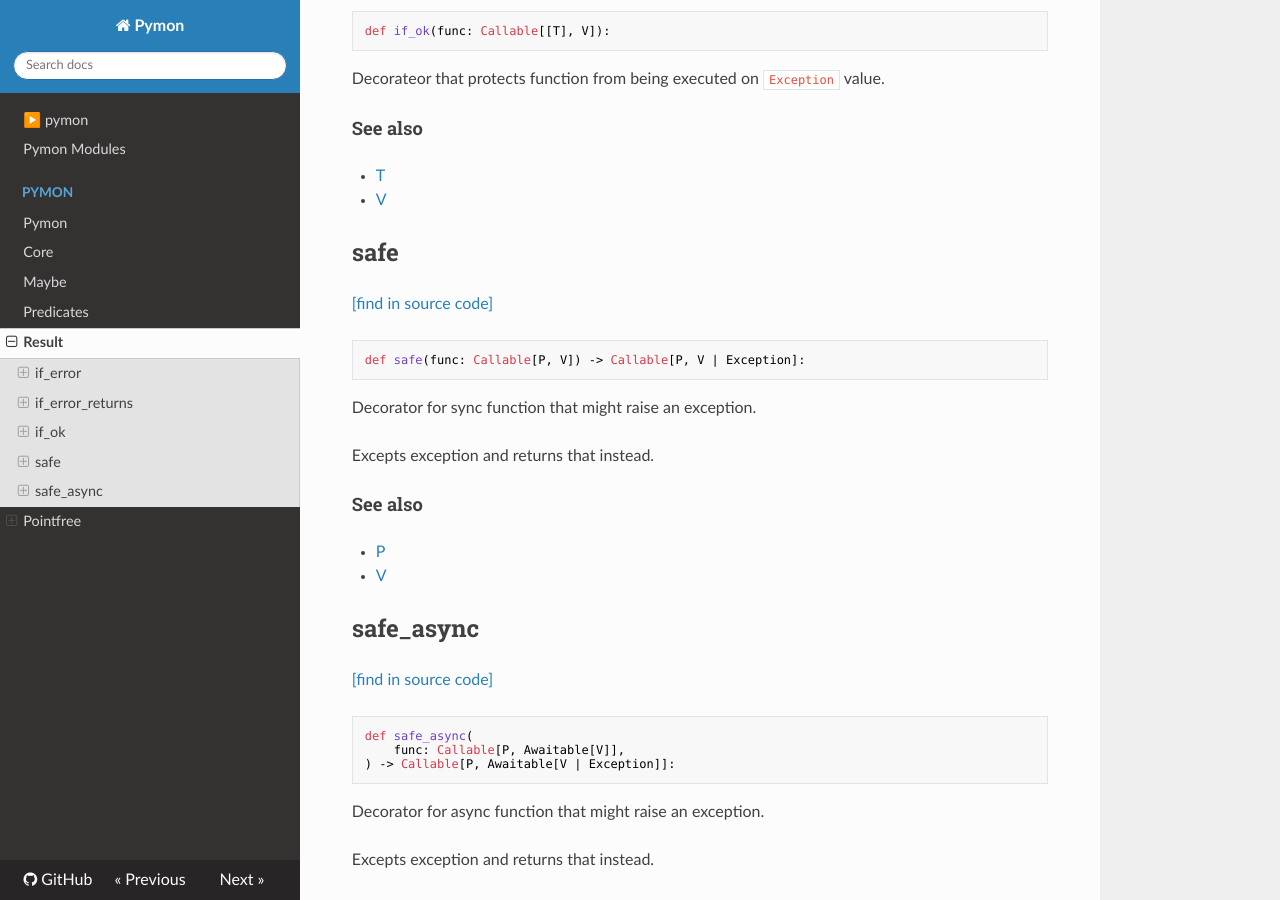
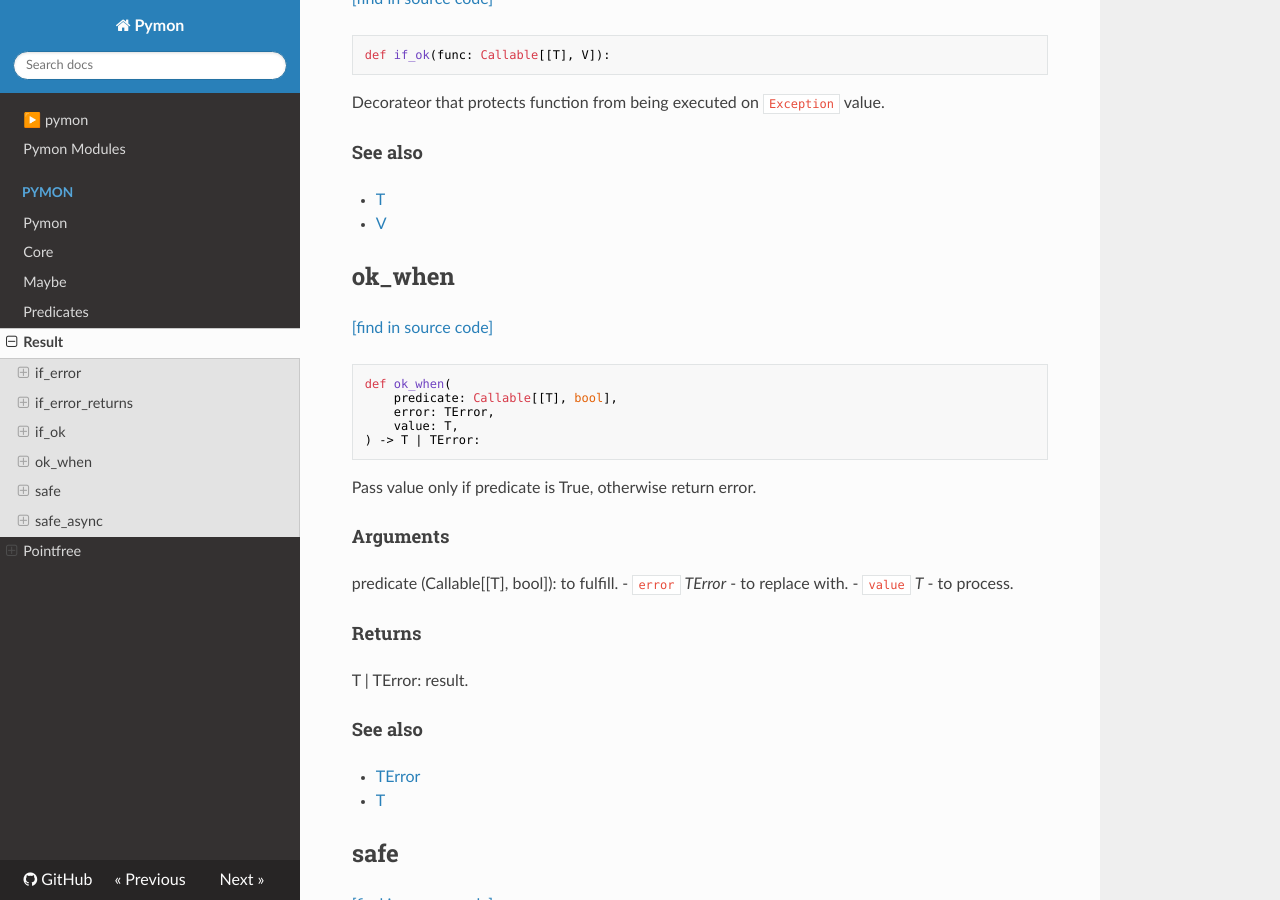
Before and after one commit to katunilya/fundom, an MkDocs documentation site: the page built from docs/pymon/result.md, in a window 1280 px wide and 900 px high, scrolled down 1370 px. Built offline with MkDocs 1.6.1, drawn with Linux system fonts in a browser that asks for light colours; nearby versions of some CDN libraries.

Commit message:
Update documentation

````diff
--- a/docs/pymon/result.md
+++ b/docs/pymon/result.md
@@ -6,6 +6,7 @@
     - [if_error](#if_error)
     - [if_error_returns](#if_error_returns)
     - [if_ok](#if_ok)
+    - [ok_when](#ok_when)
     - [safe](#safe)
     - [safe_async](#safe_async)
 
@@ -65,6 +66,35 @@ Decorateor that protects function from being executed on `Exception` value.
 - [T](#t)
 - [V](#v)
 
+## ok_when
+
+[[find in source code]](https://github.com/katunilya/pymon/blob/main/pymon/result.py#L94)
+
+```python
+def ok_when(
+    predicate: Callable[[T], bool],
+    error: TError,
+    value: T,
+) -> T | TError:
+```
+
+Pass value only if predicate is True, otherwise return error.
+
+#### Arguments
+
+predicate (Callable[[T], bool]): to fulfill.
+- `error` *TError* - to replace with.
+- `value` *T* - to process.
+
+#### Returns
+
+T | TError: result.
+
+#### See also
+
+- [TError](#terror)
+- [T](#t)
+
 ## safe
 
 [[find in source code]](https://github.com/katunilya/pymon/blob/main/pymon/result.py#L60)
````
